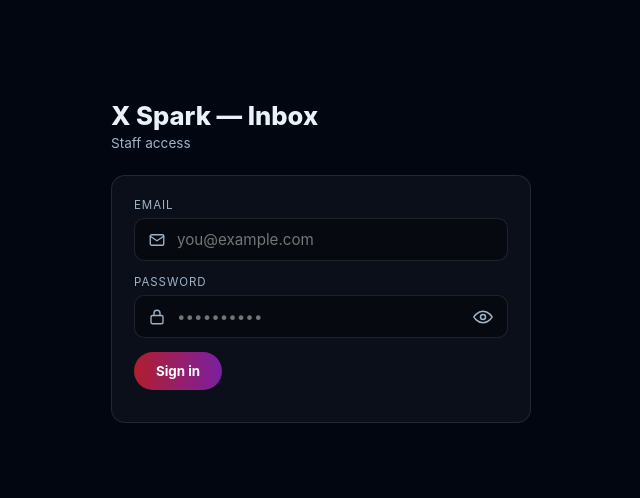
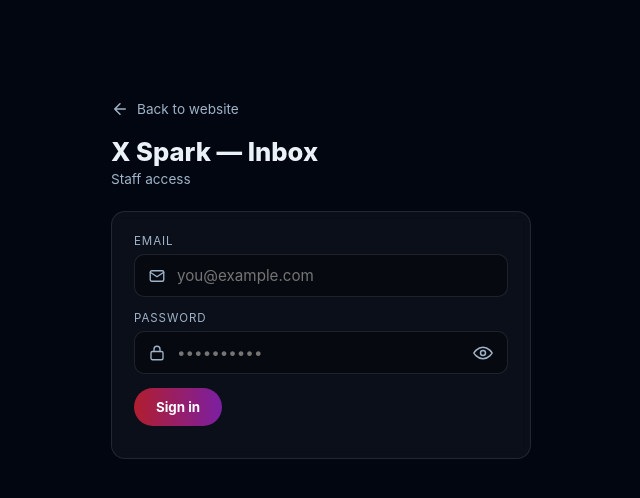
Before and after one commit to XSparkDev/XSpark_Website, a website: page admin.html in a window 1280 px wide. Shown: the whole page, without its empty margins (319-959 px from the left). Drawn offline with Linux system fonts and the light colour scheme.

Commit message:
Add back button to admin login

```diff
--- a/admin.html
+++ b/admin.html
@@ -53,11 +53,18 @@
   .err{color:#ff8095;font-size:.85rem;margin-top:10px}
   #login{max-width:420px;margin:60px auto}
   .badge{font-size:.7rem;padding:3px 10px;border-radius:20px;background:rgba(0,204,255,.12);color:var(--cx);font-weight:700}
+  .back{display:inline-flex;align-items:center;gap:8px;color:var(--muted);text-decoration:none;font-size:.85rem;margin-bottom:18px}
+  .back:hover{color:var(--cx)}
+  .back svg{width:18px;height:18px;display:block}
 </style>
 </head>
 <body>
 <div class="wrap">
   <div id="login">
+    <a class="back" href="index.html">
+      <svg viewBox="0 0 24 24" fill="none" stroke="currentColor" stroke-width="2" stroke-linecap="round" stroke-linejoin="round" aria-hidden="true"><path d="M19 12H5M12 19l-7-7 7-7"/></svg>
+      Back to website
+    </a>
     <h1>X Spark — Inbox</h1>
     <p class="sub">Staff access</p>
     <div class="card">
```
